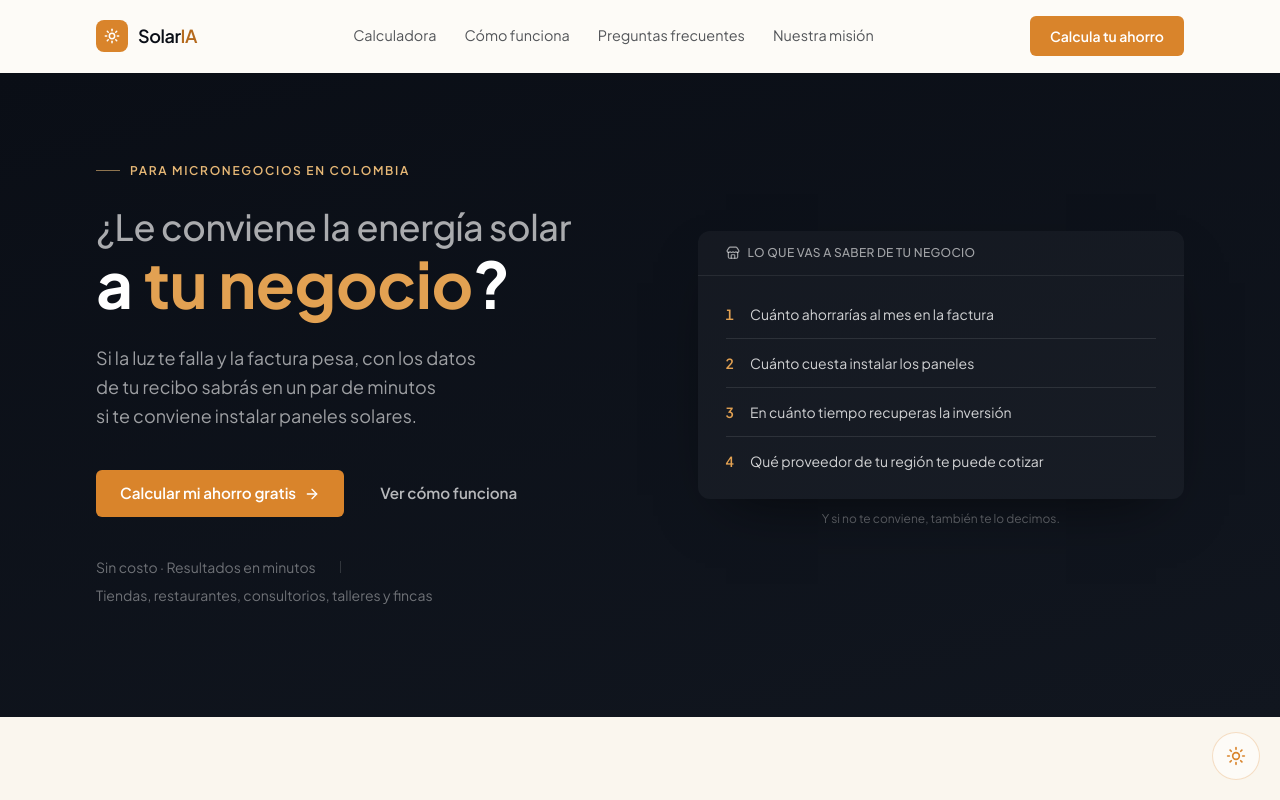
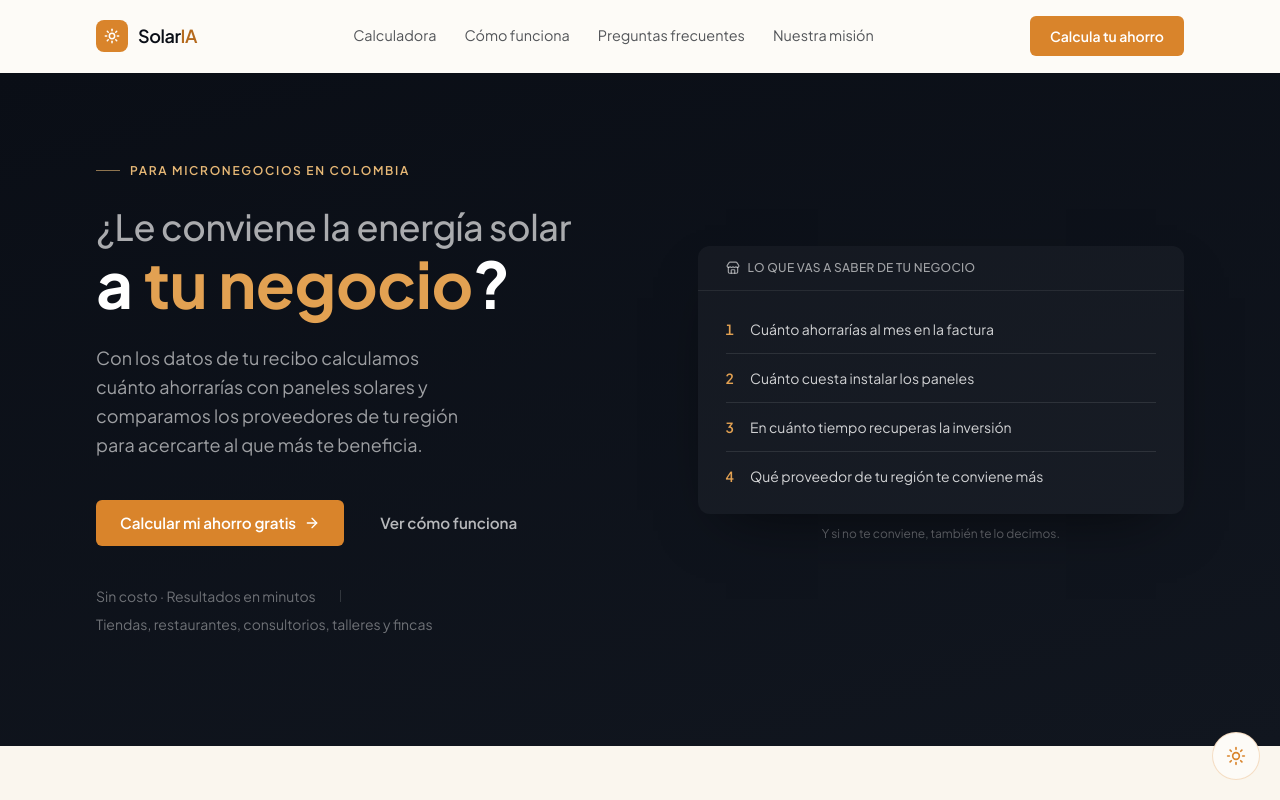
Before and after one commit to juanmoreno2211/solaria, a Next.js app: page / in a window 1280 px wide. Shown: the top 800 px of the page. Built offline with nearby package versions, Linux system fonts and the light colour scheme; no server answers.

Commit message:
proveedores pagina principal

```diff
--- a/src/components/landing/CTA.tsx
+++ b/src/components/landing/CTA.tsx
@@ -15,7 +15,8 @@ export function CTA() {
           </h2>
           <p className="mx-auto mt-4 max-w-xl text-balance text-white/60">
             Con tu recibo de luz y unos datos de tu negocio, en un par de minutos
-            sabrás cuánto ahorrarías y si vale la pena pedir una cotización.
+            sabrás cuánto ahorrarías y qué proveedor de tu región te conviene
+            más para pedirle una cotización.
           </p>
           <div className="mt-9 flex flex-col items-center justify-center gap-3 sm:flex-row">
             <Link href="/#calculadora">
--- a/src/components/landing/Hero.tsx
+++ b/src/components/landing/Hero.tsx
@@ -9,7 +9,7 @@ const RESPUESTAS = [
   "Cuánto ahorrarías al mes en la factura",
   "Cuánto cuesta instalar los paneles",
   "En cuánto tiempo recuperas la inversión",
-  "Qué proveedor de tu región te puede cotizar",
+  "Qué proveedor de tu región te conviene más",
 ];
 
 export function Hero() {
@@ -36,8 +36,9 @@ export function Hero() {
           </h1>
 
           <p className="mt-7 max-w-md text-balance text-lg leading-relaxed text-white/60">
-            Si la luz te falla y la factura pesa, con los datos de tu recibo
-            sabrás en un par de minutos si te conviene instalar paneles solares.
+            Con los datos de tu recibo calculamos cuánto ahorrarías con paneles
+            solares y comparamos los proveedores de tu región para acercarte al
+            que más te beneficia.
           </p>
 
           <div className="mt-10 flex flex-col gap-3 sm:flex-row sm:items-center">
```
